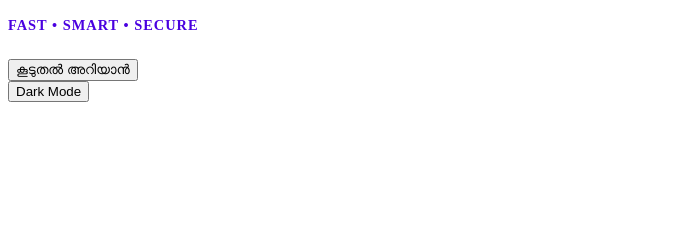
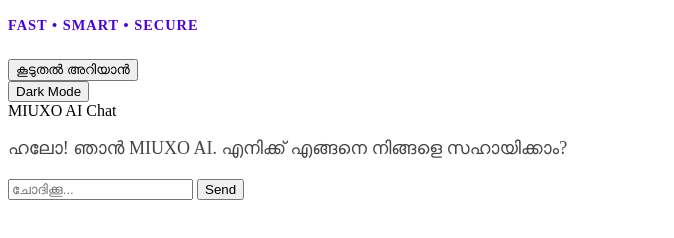
Before and after one commit to shammas427/miuxo, a plain HTML site: page index.html in a window 1280 px wide. Shown: the part 130-368 px from the top of the page, without its empty margins (0-674 px from the left). Drawn offline with Linux system fonts and the light colour scheme.

Commit message:
Update index.html

```diff
--- a/index.html
+++ b/index.html
@@ -37,3 +37,13 @@
     document.body.classList.toggle('dark-theme');
 }
 </script>
+<div class="chat-box">
+    <div class="chat-header">MIUXO AI Chat</div>
+    <div id="chat-messages" class="chat-messages">
+        <p class="bot-msg">ഹലോ! ഞാൻ MIUXO AI. എനിക്ക് എങ്ങനെ നിങ്ങളെ സഹായിക്കാം?</p>
+    </div>
+    <div class="chat-input-area">
+        <input type="text" id="user-input" placeholder="ചോദിക്കൂ...">
+        <button onclick="sendMessage()">Send</button>
+    </div>
+</div>
```
